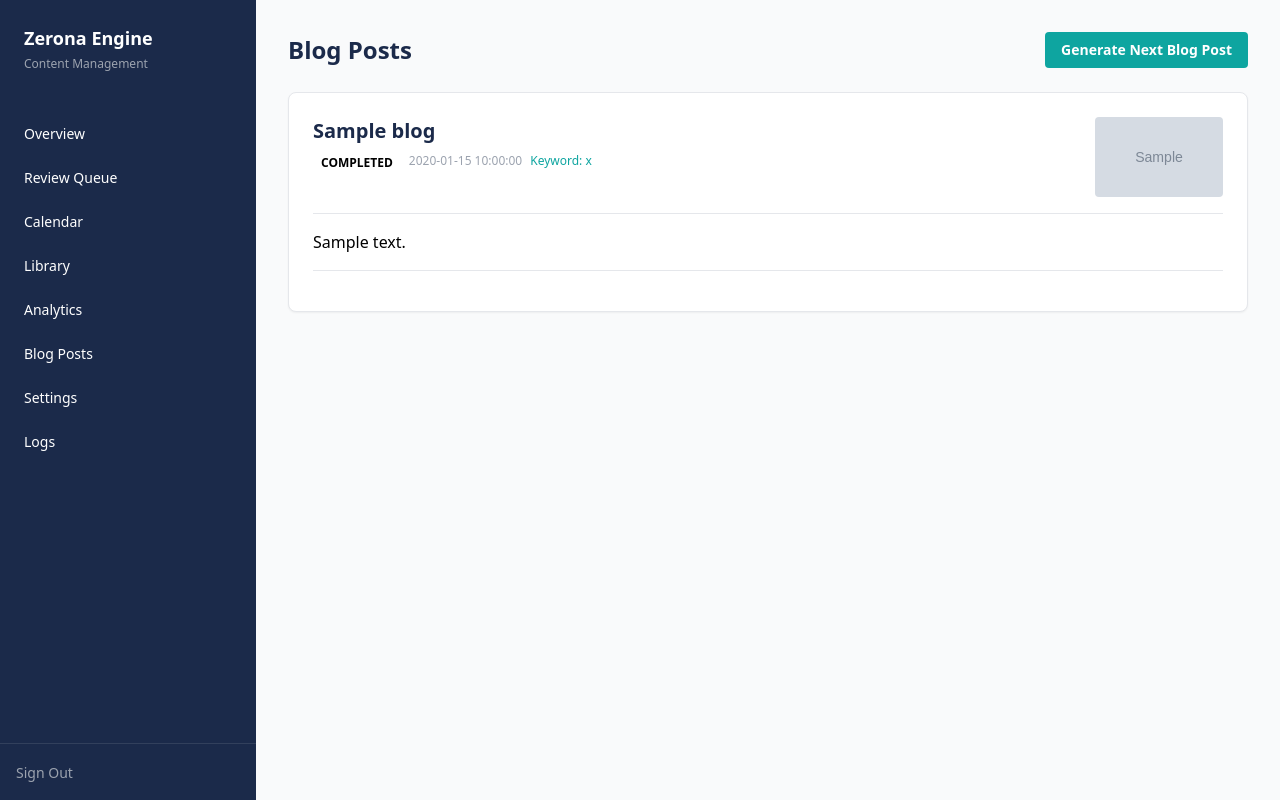
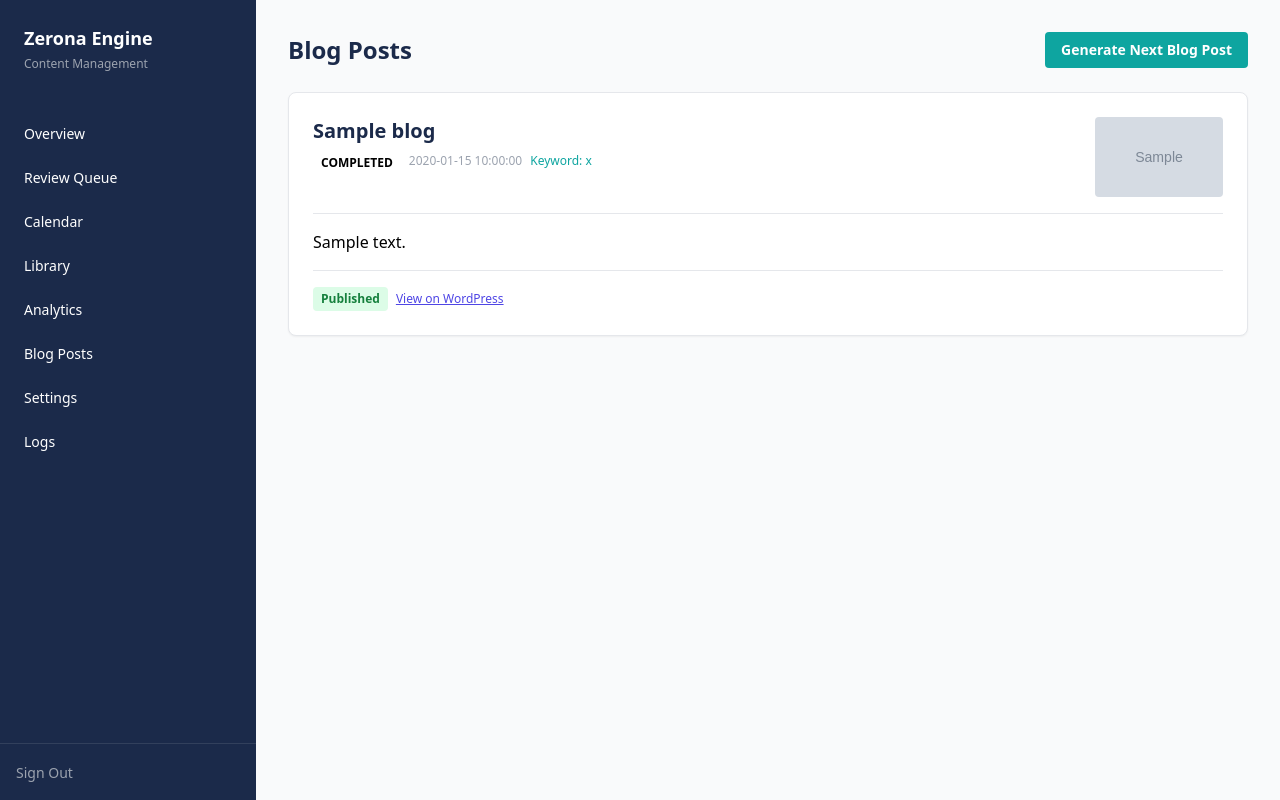
Before and after one commit to philsmith4321-ui/zerona-content-engine, a FastAPI app: template app/templates/blog_review.html in a window 1280 px wide. Run offline with FastAPI, Linux system fonts and the light colour scheme; the template is opened without the code that fills it: most values are stand-ins (such as "Sample title", 1, 10 or a date in 2020); grey boxes marked "Sample" are stand-in pictures; some libraries are stand-ins or nearby versions.

Commit message:
feat: add Publish to WP button and Published badge on blog review
Co-Authored-By: Claude Opus 4.6 <noreply@anthropic.com>

```diff
--- a/app/templates/blog_review.html
+++ b/app/templates/blog_review.html
@@ -45,7 +45,7 @@
             </form>
         </div>
 
-        <div class="flex gap-2 border-t pt-4">
+        <div class="flex gap-2 border-t pt-4 flex-wrap items-center">
             {% if blog.status == 'pending' %}
             <button hx-post="/api/content/{{ blog.id }}/approve" hx-target="#blog-{{ blog.id }}" hx-swap="outerHTML"
                     class="px-4 py-1.5 bg-green-500 text-white text-sm rounded hover:bg-green-600 transition">Approve</button>
@@ -53,6 +53,19 @@
                     class="px-4 py-1.5 bg-yellow-500 text-white text-sm rounded hover:bg-yellow-600 transition">Edit</button>
             <button hx-post="/api/content/{{ blog.id }}/reject" hx-target="#blog-{{ blog.id }}" hx-swap="outerHTML"
                     class="px-4 py-1.5 bg-red-500 text-white text-sm rounded hover:bg-red-600 transition">Reject</button>
+            {% endif %}
+            {% if blog.status == 'approved' and not blog.buffer_post_id %}
+            <div id="wp-publish-{{ blog.id }}">
+                <button hx-post="/api/blog/{{ blog.id }}/publish" hx-target="#wp-publish-{{ blog.id }}" hx-swap="innerHTML"
+                        hx-disabled-elt="this"
+                        class="px-4 py-1.5 bg-indigo-500 text-white text-sm rounded hover:bg-indigo-600 transition disabled:opacity-50">
+                    Publish to WP
+                </button>
+            </div>
+            {% endif %}
+            {% if blog.buffer_post_id %}
+            <span class="text-xs font-semibold px-2 py-1 rounded bg-green-100 text-green-700">Published</span>
+            <a href="{{ blog.buffer_post_id }}" target="_blank" class="text-xs text-indigo-600 underline">View on WordPress</a>
             {% endif %}
         </div>
     </div>
```
